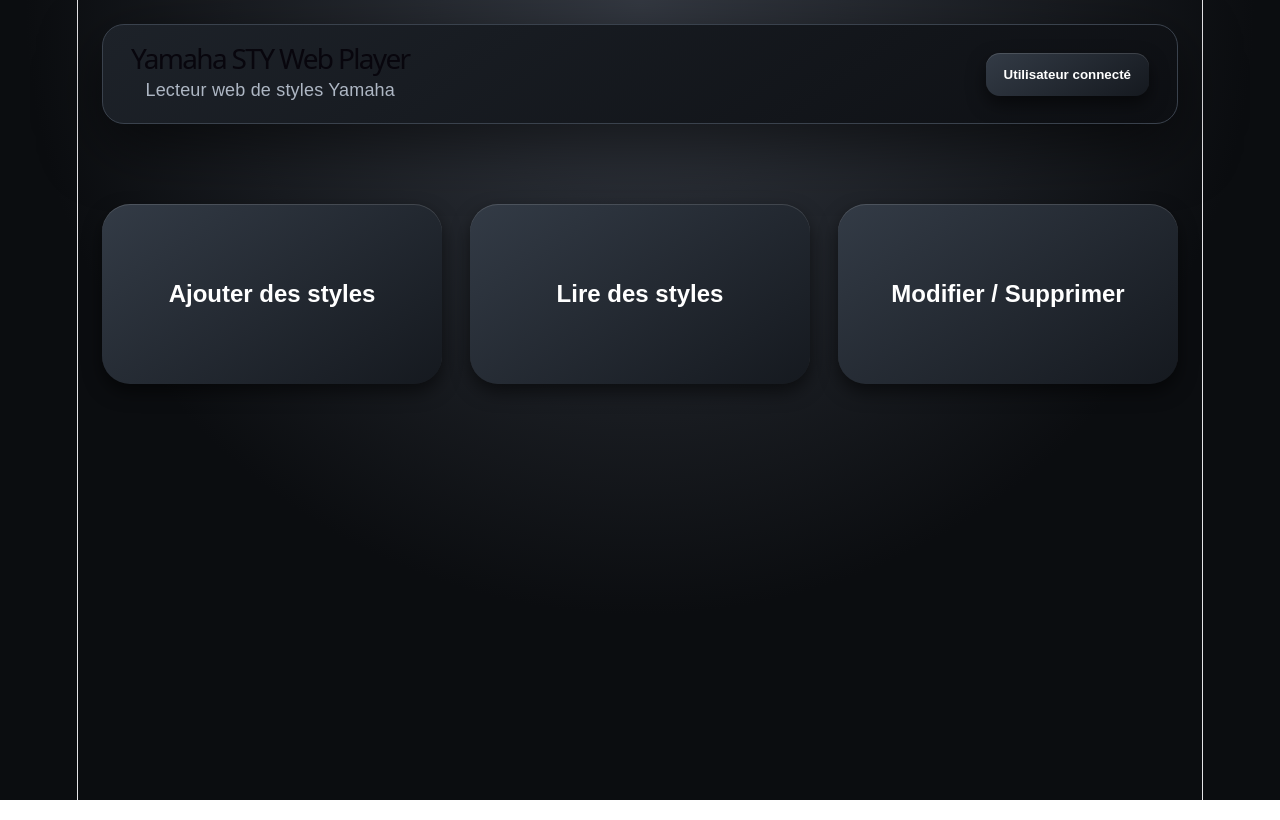
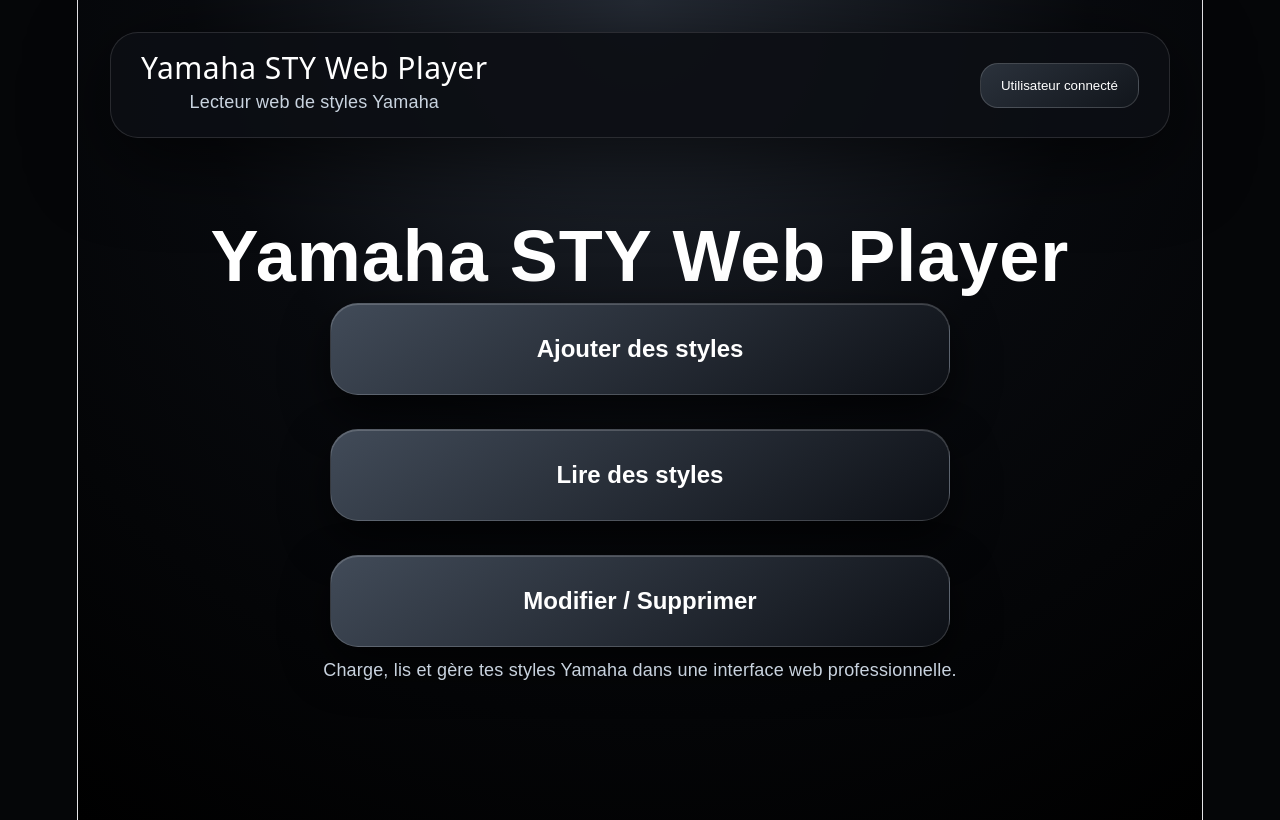
Before and after one commit to EVRARDKODIA771/yamaha-sty-webs, a React (Vite) app: page / in a window 1280 px wide. Built offline with nearby package versions, Linux system fonts and the light colour scheme.

Commit message:
Update App.css

```diff
--- a/src/App.css
+++ b/src/App.css
@@ -4,210 +4,135 @@
 
 body {
   margin: 0;
-  background: radial-gradient(circle at top, #343942, #0b0d10 60%);
+  background: #050608;
   color: white;
   font-family: Arial, Helvetica, sans-serif;
 }
 
 .app {
   min-height: 100vh;
-  padding: 24px;
+  background:
+    radial-gradient(circle at top, #252b35 0%, #080a0e 45%, #000 100%);
+  color: white;
+  padding: 32px;
 }
 
 .topbar {
+  width: min(1150px, 100%);
+  margin: 0 auto;
   display: flex;
   justify-content: space-between;
   align-items: center;
-  background: linear-gradient(145deg, #1d2229, #0d0f13);
-  border: 1px solid #3a424d;
-  border-radius: 22px;
-  padding: 20px 28px;
-  box-shadow: 0 20px 60px #0008;
+  background: rgba(12, 15, 20, 0.92);
+  border: 1px solid rgba(255,255,255,0.12);
+  border-radius: 28px;
+  padding: 22px 30px;
+  box-shadow: 0 20px 80px rgba(0,0,0,0.65);
 }
 
 .topbar h1 {
   margin: 0;
-  font-size: 28px;
+  color: white;
+  font-size: 30px;
+  letter-spacing: 0.5px;
 }
 
 .topbar p {
-  margin: 6px 0 0;
-  color: #aeb7c4;
+  margin: 8px 0 0;
+  color: #c9d3df;
 }
 
-.loginBtn,
-.back,
-button {
-  border: none;
-  border-radius: 14px;
-  padding: 14px 18px;
-  background: linear-gradient(145deg, #333b46, #15191f);
+.loginBtn {
   color: white;
-  font-weight: bold;
-  cursor: pointer;
-  box-shadow: inset 0 1px 0 #ffffff22, 0 8px 18px #0008;
-}
-
-button:hover {
-  transform: translateY(-1px);
-  background: linear-gradient(145deg, #46515e, #20252d);
+  background: linear-gradient(145deg, #2b323c, #11151b);
+  border: 1px solid rgba(255,255,255,0.16);
+  border-radius: 18px;
+  padding: 14px 20px;
 }
 
 .home {
-  display: grid;
-  grid-template-columns: repeat(3, 1fr);
-  gap: 28px;
-  margin-top: 80px;
+  min-height: calc(100vh - 150px);
+  width: min(1150px, 100%);
+  margin: 0 auto;
+  display: flex;
+  flex-direction: column;
+  justify-content: center;
+  align-items: center;
+  gap: 34px;
+  text-align: center;
+}
+
+.home::before {
+  content: "Yamaha STY Web Player";
+  font-size: clamp(38px, 6vw, 72px);
+  font-weight: 900;
+  color: white;
+  letter-spacing: 1px;
+}
+
+.home::after {
+  content: "Charge, lis et gère tes styles Yamaha dans une interface web professionnelle.";
+  color: #c9d3df;
+  font-size: 18px;
+  margin-top: -24px;
 }
 
 .home button {
-  height: 180px;
+  width: min(620px, 100%);
+  height: 92px;
+  color: white;
   font-size: 24px;
+  font-weight: 800;
   border-radius: 28px;
+  border: 1px solid rgba(255,255,255,0.16);
+  background:
+    linear-gradient(145deg, rgba(68,78,92,0.96), rgba(13,16,22,0.98));
+  box-shadow:
+    inset 0 1px 0 rgba(255,255,255,0.18),
+    0 18px 45px rgba(0,0,0,0.65);
+  cursor: pointer;
 }
 
-.panel {
-  margin-top: 32px;
-  background: #11161d;
-  border: 1px solid #37404d;
-  border-radius: 26px;
-  padding: 28px;
-  box-shadow: 0 20px 70px #0008;
+.home button:hover {
+  transform: translateY(-3px);
+  background:
+    linear-gradient(145deg, rgba(90,103,122,0.98), rgba(20,25,34,0.98));
 }
 
-.panel h2 {
-  font-size: 32px;
+.videoIntro {
+  position: fixed;
+  inset: 0;
+  z-index: 9999;
+  background: #000;
+  display: flex;
+  align-items: center;
+  justify-content: center;
 }
 
-input[type="file"] {
+.videoIntro video {
+  width: 100vw;
+  height: 100vh;
+  object-fit: cover;
   display: block;
-  margin-top: 24px;
-  padding: 24px;
-  width: 100%;
-  background: #07090c;
-  border: 2px dashed #586475;
-  border-radius: 20px;
+}
+
+.skipVideo {
+  position: fixed;
+  right: 28px;
+  bottom: 28px;
+  z-index: 10000;
+  color: white;
+  background: rgba(0,0,0,0.75);
+  border: 1px solid rgba(255,255,255,0.25);
+  border-radius: 16px;
+  padding: 14px 22px;
+}
+
+button {
   color: white;
 }
 
-.hint {
-  margin-top: 20px;
-  color: #aeb7c4;
+.panel,
+.workstation {
+  color: white;
 }
-
-.manageRow {
-  display: grid;
-  grid-template-columns: 1fr auto auto;
-  gap: 12px;
-  align-items: center;
-  background: #090c10;
-  padding: 14px;
-  margin-top: 12px;
-  border-radius: 16px;
-}
-
-.danger {
-  background: linear-gradient(145deg, #742b2b, #2a0909);
-}
-
-.workstation {
-  max-width: 1180px;
-  margin: 30px auto;
-  background: linear-gradient(145deg, #2d333b, #0a0c0f);
-  border: 2px solid #4a5360;
-  border-radius: 40px;
-  padding: 28px;
-  box-shadow: 0 30px 100px #000;
-}
-
-.screen {
-  margin-top: 24px;
-  background: linear-gradient(145deg, #d7eefc, #7fb8dd);
-  color: #06111a;
-  border: 12px solid #111820;
-  border-radius: 28px;
-  padding: 18px;
-  box-shadow: inset 0 0 30px #0006;
-}
-
-.screenHeader {
-  display: flex;
-  justify-content: space-between;
-  background: #06243a;
-  color: white;
-  padding: 12px 16px;
-  border-radius: 14px;
-}
-
-.styleGrid {
-  display: grid;
-  grid-template-columns: repeat(2, 1fr);
-  gap: 12px;
-  margin-top: 18px;
-}
-
-.style {
-  background: linear-gradient(145deg, #ffffff, #c8e4f5);
-  color: #06111a;
-  border: 1px solid #5a8aaa;
-  box-shadow: none;
-  text-align: left;
-}
-
-.style.active {
-  background: linear-gradient(145deg, #ffe082, #ffb300);
-  color: #111;
-}
-
-.screenFooter {
-  margin-top: 18px;
-  display: flex;
-  justify-content: space-between;
-  align-items: center;
-}
-
-.screenFooter button {
-  background: #12364f;
-}
-
-.controls {
-  margin-top: 28px;
-  display: grid;
-  gap: 18px;
-}
-
-.controlGroup {
-  display: flex;
-  flex-wrap: wrap;
-  gap: 14px;
-  justify-content: center;
-}
-
-.controlGroup button {
-  min-width: 120px;
-  height: 58px;
-}
-
-.play {
-  background: linear-gradient(145deg, #15803d, #052e16);
-}
-
-.mainControls button {
-  background: linear-gradient(145deg, #8a6b22, #302107);
-}
-
-@media (max-width: 800px) {
-  .home {
-    grid-template-columns: 1fr;
-  }
-
-  .styleGrid {
-    grid-template-columns: 1fr;
-  }
-
-  .topbar {
-    flex-direction: column;
-    gap: 18px;
-    align-items: flex-start;
-  }
-}
```
